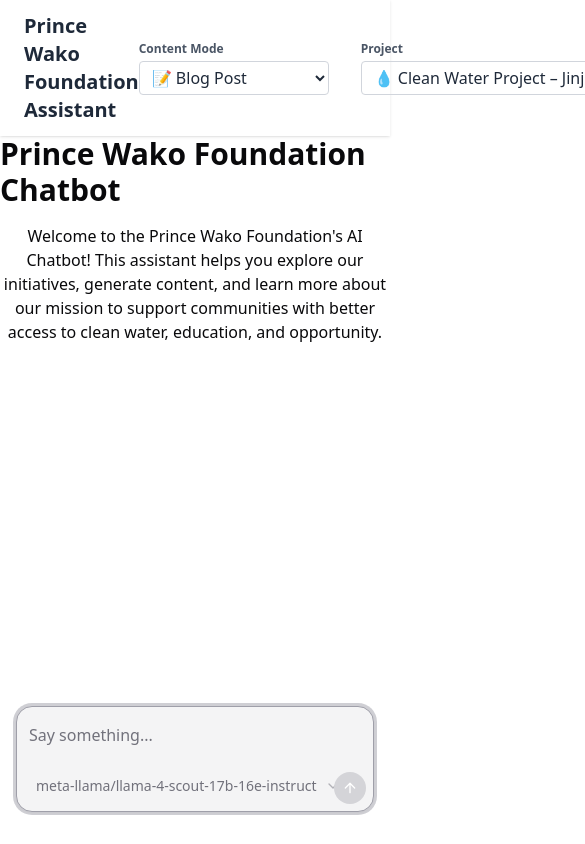
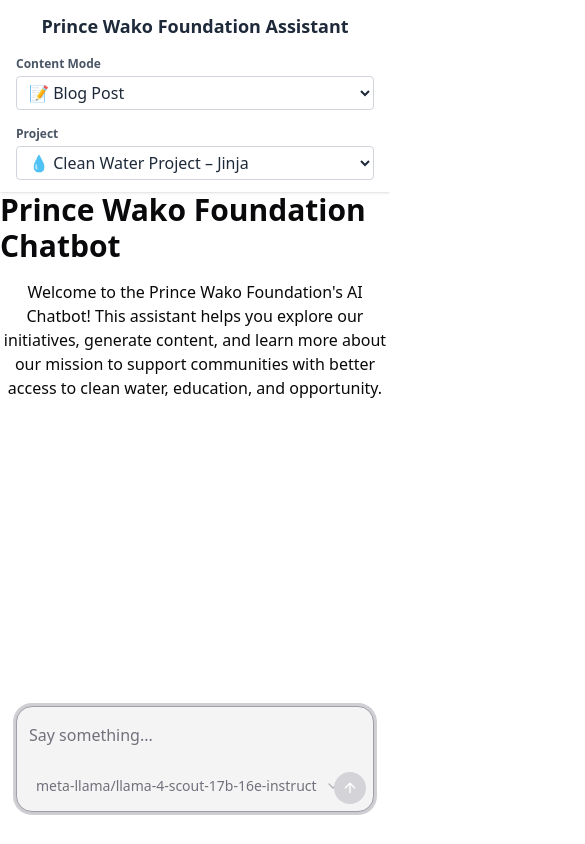
Before and after one commit to SenseiKaih/ai-sdk-wako-foundation, a Next.js app: page / in a window 390 px wide. Shown: the top 844 px of the page, 585 px wide, since content can reach past the window. Built offline with nearby package versions, Linux system fonts and the light colour scheme; what @ai-sdk/groq would draw is missing.

Commit message:
Update header.tsx

```diff
--- a/components/header.tsx
+++ b/components/header.tsx
@@ -21,21 +21,22 @@
   projects,
 }: HeaderProps) {
   return (
-    <header className="sticky top-0 z-10 bg-white shadow-sm px-6 py-3 flex items-center justify-between">
-      {/* Title on the left */}
-      <h1 className="text-gray-800 text-xl sm:text-2xl font-bold">
+    <header className="sticky top-0 z-10 bg-white shadow-sm px-4 sm:px-6 py-3">
+      <div className="flex flex-col sm:flex-row items-center justify-between gap-4 sm:gap-8">
+        {/* Title */}
+        <h1 className="text-gray-800 text-lg sm:text-xl md:text-2xl font-bold text-center sm:text-left">
           Prince Wako Foundation Assistant
         </h1>
 
-      {/* Dropdowns on the right */}
-      <div className="flex items-center gap-8">
+        {/* Dropdowns */}
+        <div className="flex flex-col sm:flex-row items-center gap-4 sm:gap-8 w-full sm:w-auto">
           {/* Content Mode */}
-        <div className="flex flex-col">
+          <div className="flex flex-col w-full sm:w-auto">
             <label className="text-xs font-semibold text-gray-600 mb-1">
               Content Mode
             </label>
             <select
-            className="border border-gray-300 rounded px-2 py-1 text-gray-800 focus:outline-none focus:ring-1 focus:ring-blue-400"
+              className="border border-gray-300 rounded px-2 py-1 text-gray-800 focus:outline-none focus:ring-1 focus:ring-blue-400 w-full sm:w-auto"
               value={foundationMode}
               onChange={(e: ChangeEvent<HTMLSelectElement>) =>
                 setFoundationMode(e.target.value as ModeType)
@@ -50,12 +51,12 @@
           </div>
 
           {/* Project */}
-        <div className="flex flex-col">
+          <div className="flex flex-col w-full sm:w-auto">
             <label className="text-xs font-semibold text-gray-600 mb-1">
               Project
             </label>
             <select
-            className="border border-gray-300 rounded px-2 py-1 text-gray-800 focus:outline-none focus:ring-1 focus:ring-blue-400"
+              className="border border-gray-300 rounded px-2 py-1 text-gray-800 focus:outline-none focus:ring-1 focus:ring-blue-400 w-full sm:w-auto"
               value={foundationProject}
               onChange={(e: ChangeEvent<HTMLSelectElement>) =>
                 setFoundationProject(e.target.value as ProjectType)
@@ -69,6 +70,7 @@
             </select>
           </div>
         </div>
+      </div>
     </header>
   );
 }
```
Lines whose indentation alone changed are shown as unchanged.
